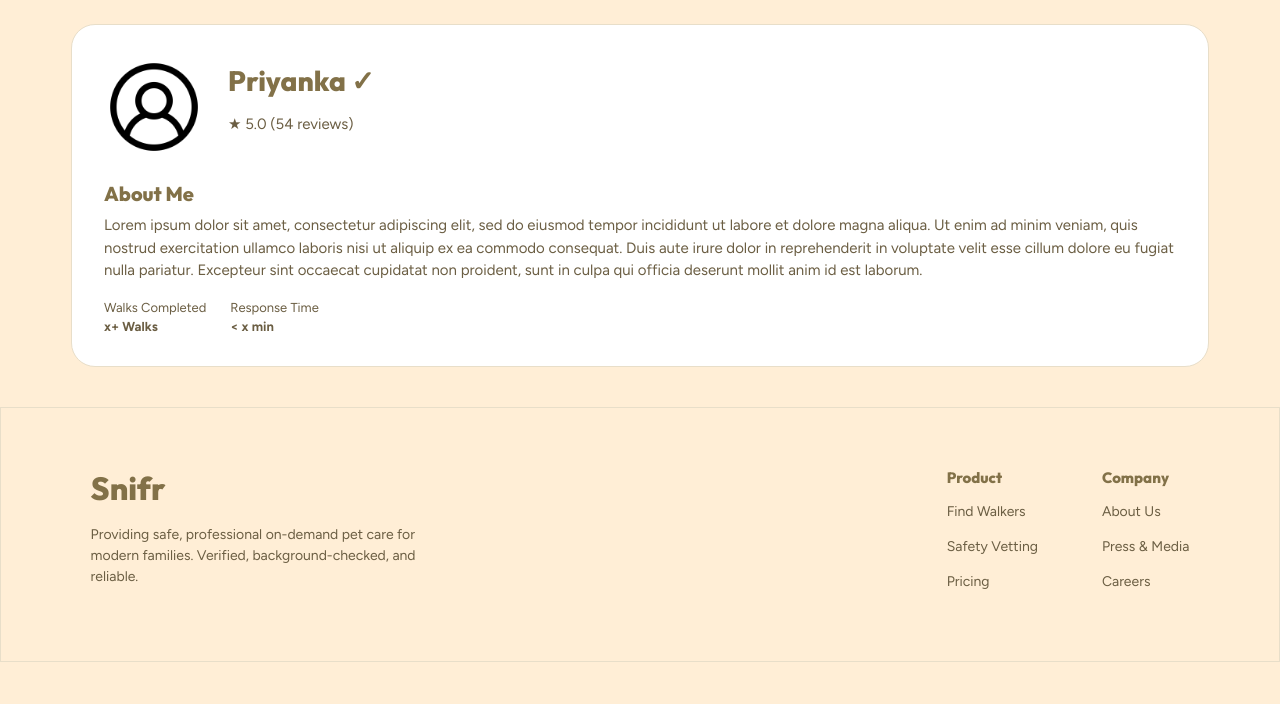
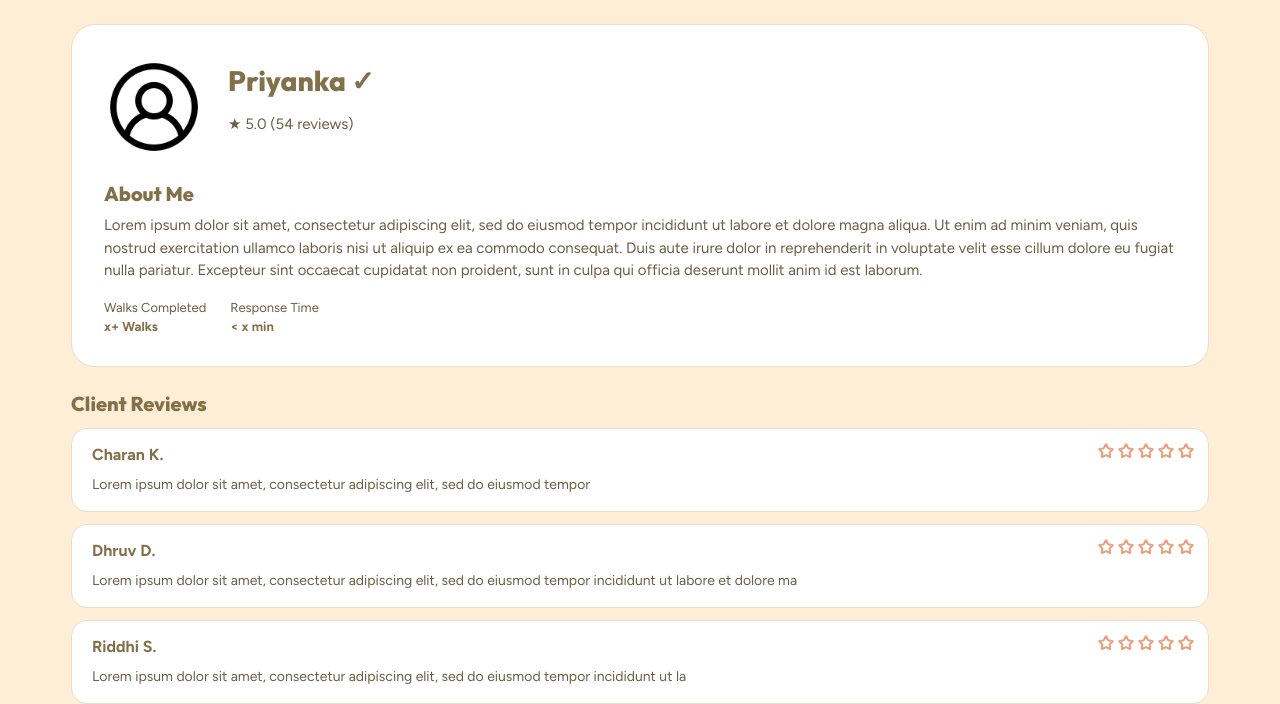
Before and after one commit to Aaravexe/Snifr, a plain HTML site: page wakerinfo.html in a window 1280 px wide. Shown: the part 96-800 px from the top of the page. Drawn offline with Linux system fonts and the light colour scheme.

Commit message:
Walker Info (Sample Reviews Added)

```diff
--- a/wakerinfo.css
+++ b/wakerinfo.css
@@ -103,7 +103,8 @@ body {
     margin-top: 24px
 }
 
-.about h2 {
+.about h2,
+.reviews h2{
     margin: 0 0 8px;
     font: 800 20px Outfit
 }
@@ -124,6 +125,50 @@ body {
     display: flex;
     flex-direction: column;
     gap: 4px
+}
+
+.stats strong {
+    color: var(--brown)
+}
+
+.reviews {
+    display: flex;
+    flex-direction: column;
+    gap: 12px
+}
+
+.reviews h2 {
+    margin-bottom: 0
+}
+
+.review {
+    padding: 16px 20px;
+    border-radius: 16px;
+    position: relative
+}
+
+.review b {
+    font-weight: 700
+}
+
+.review p {
+    margin: 10px 0 0;
+    font-size: 14px;
+    white-space: nowrap;
+    overflow: hidden
+}
+
+.stars {
+    position: absolute;
+    right: 14px;
+    top: 14px;
+    display: flex;
+    gap: 4px
+}
+
+.stars img {
+    width: 16px;
+    height: 16px
 }
 
 .footer {
--- a/wakerinfo.html
+++ b/wakerinfo.html
@@ -37,6 +37,26 @@
                 <div class="stats"><span>Walks Completed<strong>x+ Walks</strong></span><span>Response Time<strong>&lt;
                             x min</strong></span></div>
             </section>
+            <section class="reviews">
+                <h2>Client Reviews</h2>
+                <div class="review card"><b>Charan K.</b><span class="stars"><img src="assets/star.svg"><img
+                            src="assets/star.svg"><img src="assets/star.svg"><img src="assets/star.svg"><img
+                            src="assets/star.svg"></span>
+                    <p>Lorem ipsum dolor sit amet, consectetur adipiscing elit, sed do eiusmod tempor</p>
+                </div>
+                <div class="review card"><b>Dhruv D.</b><span class="stars"><img src="assets/star.svg"><img
+                            src="assets/star.svg"><img src="assets/star.svg"><img src="assets/star.svg"><img
+                            src="assets/star.svg"></span>
+                    <p>Lorem ipsum dolor sit amet, consectetur adipiscing elit, sed do eiusmod tempor incididunt ut
+                        labore et dolore ma</p>
+                </div>
+                <div class="review card"><b>Riddhi S.</b><span class="stars"><img src="assets/star.svg"><img
+                            src="assets/star.svg"><img src="assets/star.svg"><img src="assets/star.svg"><img
+                            src="assets/star.svg"></span>
+                    <p>Lorem ipsum dolor sit amet, consectetur adipiscing elit, sed do eiusmod tempor incididunt ut la
+                    </p>
+                </div>
+            </section>
         </div>
     </main>
     <footer class="footer" data-node-id="38:15">
```
